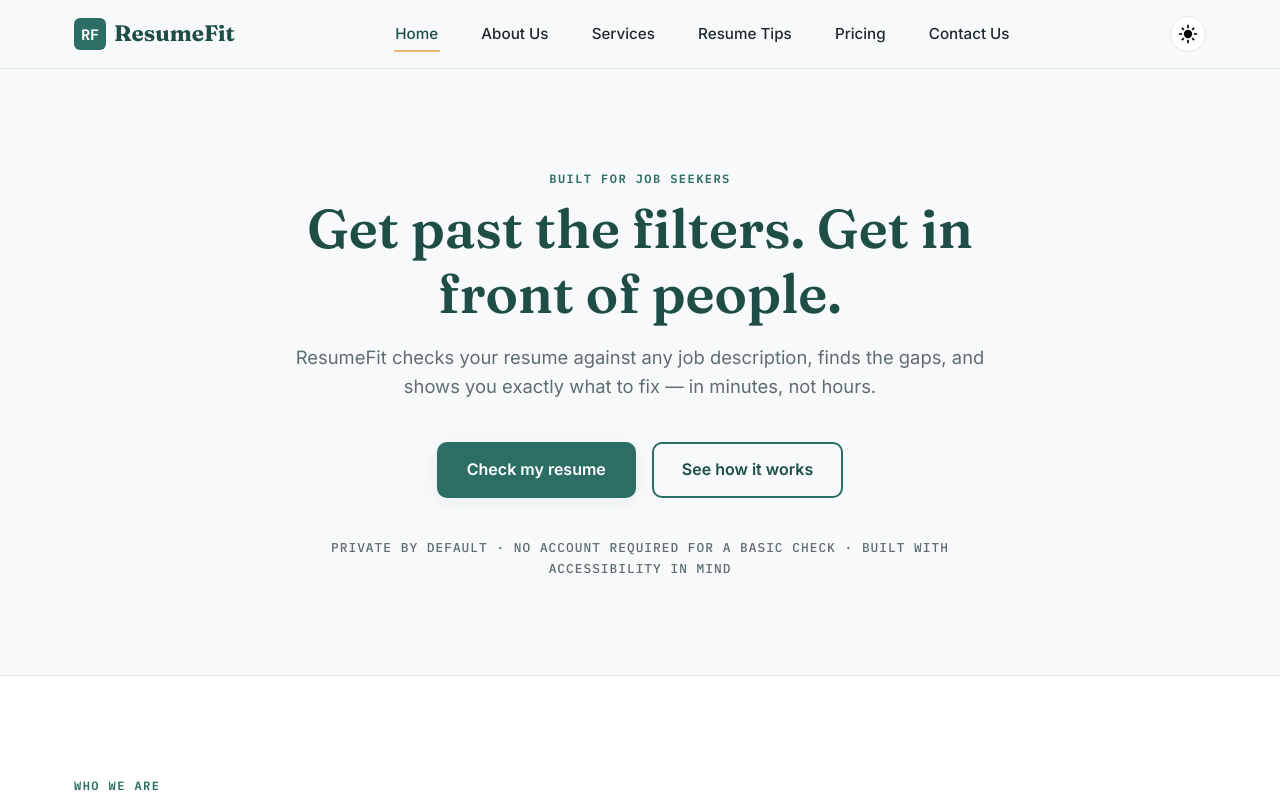
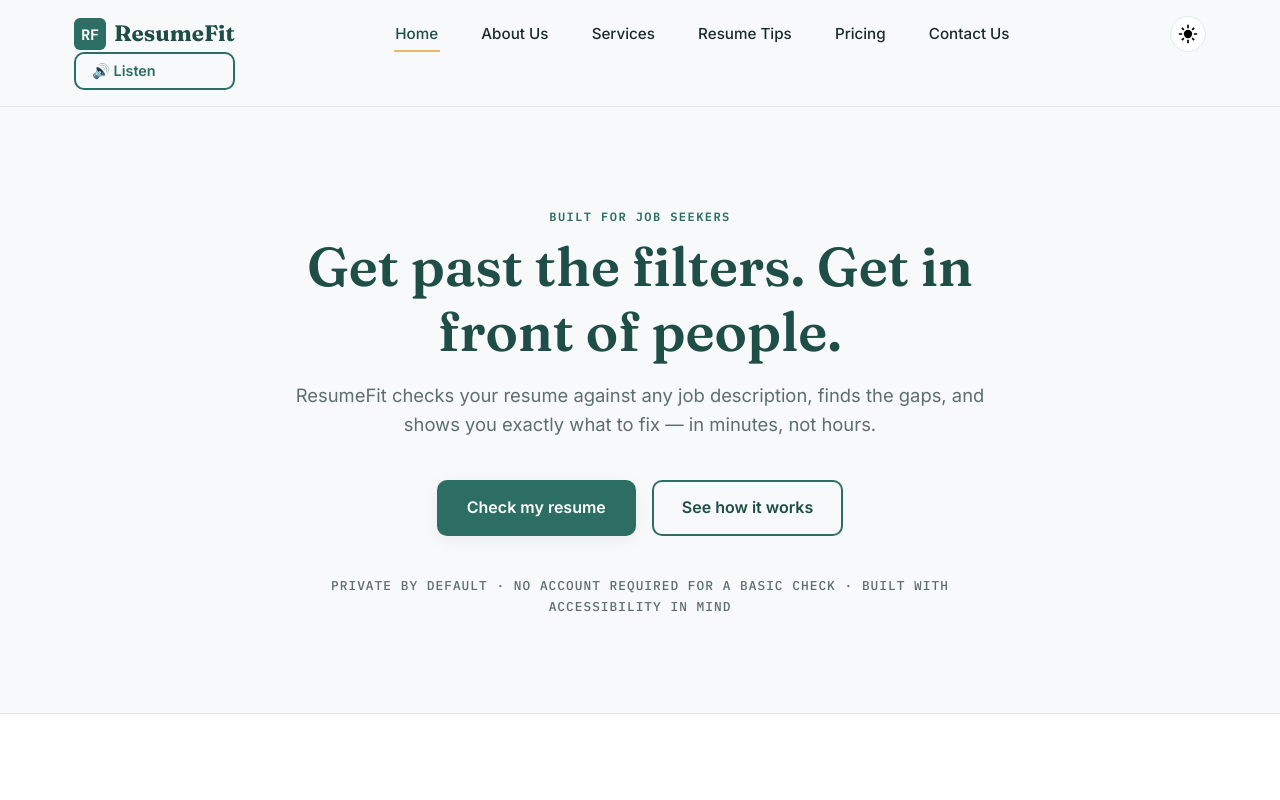
Before and after one commit to ammartech/nexus_byte_2026, a plain HTML site: page ResumeFit Frontend/index.html in a window 1280 px wide. Shown: the top 800 px of the page. Drawn offline with Linux system fonts and the light colour scheme.

Commit message:
Update index.html

```diff
--- a/ResumeFit Frontend/index.html
+++ b/ResumeFit Frontend/index.html
@@ -36,6 +36,9 @@
       <button id="theme-switch" type="button" aria-label="Toggle theme">
         <svg xmlns="http://www.w3.org/2000/svg" height="24px" viewBox="0 -960 960 960" width="24px" fill="#e3e3e3"><path d="M338.5-338.5Q280-397 280-480t58.5-141.5Q397-680 480-680t141.5 58.5Q680-563 680-480t-58.5 141.5Q563-280 480-280t-141.5-58.5ZM200-440H40v-80h160v80Zm720 0H760v-80h160v80ZM440-760v-160h80v160h-80Zm0 720v-160h80v160h-80ZM256-650l-101-97 57-59 96 100-52 56Zm492 496-97-101 53-55 101 97-57 59Zm-98-550 97-101 59 57-100 96-56-52ZM154-212l101-97 55 53-97 101-59-57Z"/></svg>
         <svg xmlns="http://www.w3.org/2000/svg" height="24px" viewBox="0 -960 960 960" width="24px" fill="#e3e3e3"><path d="M480-120q-150 0-255-105T120-480q0-150 105-255t255-105q14 0 27.5 1t26.5 3q-41 29-65.5 75.5T444-660q0 90 63 153t153 63q55 0 101-24.5t75-65.5q2 13 3 26.5t1 27.5q0 150-105 255T480-120Z"/></svg>
+      </button>
+      <button id="tts-btn" type="button" aria-label="Read page aloud">
+        🔊 Listen
       </button>
     </nav>
   </header>
```
